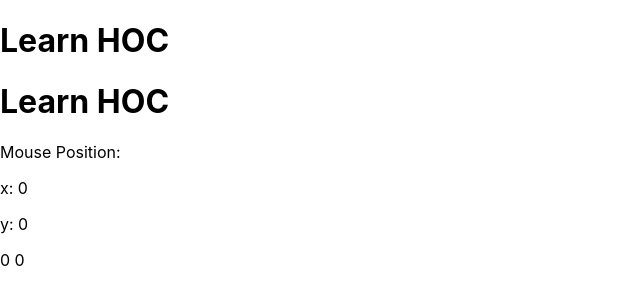
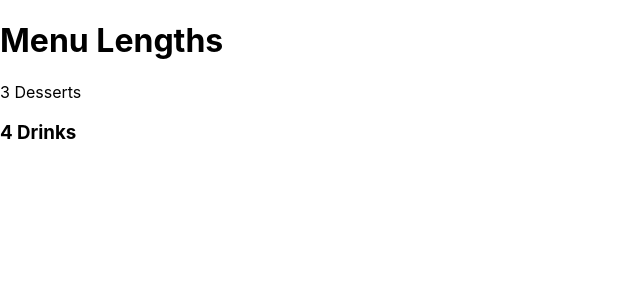
Before and after one commit to tanzimr8/Meta_basic_react, a React (Create React App) app: page / in a window 1280 px wide. Shown: the top 304 px of the page, without its empty margins (0-640 px from the left). Built offline with nearby package versions, Linux system fonts and the light colour scheme.

Commit message:
fixed issues

```diff
--- a/src/App.js
+++ b/src/App.js
@@ -11,8 +11,7 @@ function App() {
     <>
       {/* <RegistrationForm/> */}
       {/* <BasicTodo/> */}
-      <h1>Learn HOC</h1>
-      <HOC/>
+      {/* <HOC/> */}
       <RenderProps/>
     </>
   );
--- a/src/components/RenderProps.js
+++ b/src/components/RenderProps.js
@@ -1,5 +1,38 @@
+import {useState,useEffect} from "react";
+
+const DataFetcher = ({render,url})=>{
+    const [data,setData] = useState([]);
+    useEffect(()=>{
+        if(url.includes("items")){
+            setData(['cake','ice cream','pie']);
+        }
+        else{
+            setData(['water','soda','coke','wine']);
+        }
+    },[]);
+    return render(data);
+}
+const DessertCount = ()=>{
+    return(
+    <DataFetcher
+        url="sample.com/items"
+        render = {(data)=> <p>{data.length} Desserts </p>}
+    />);
+}
+const DrinksCount = ()=>{
+    return(<DataFetcher
+        url="sample.com/drinks"
+        render = {(data)=> <h3>{data.length} Drinks </h3>}
+    />);
+}
 
 const RenderProps = ()=>{
-    return null;
+    return (
+        <>
+        <h1>Menu Lengths</h1>
+        <DessertCount/>
+        <DrinksCount/>
+        </>
+    );
 }
 export default RenderProps;
```
